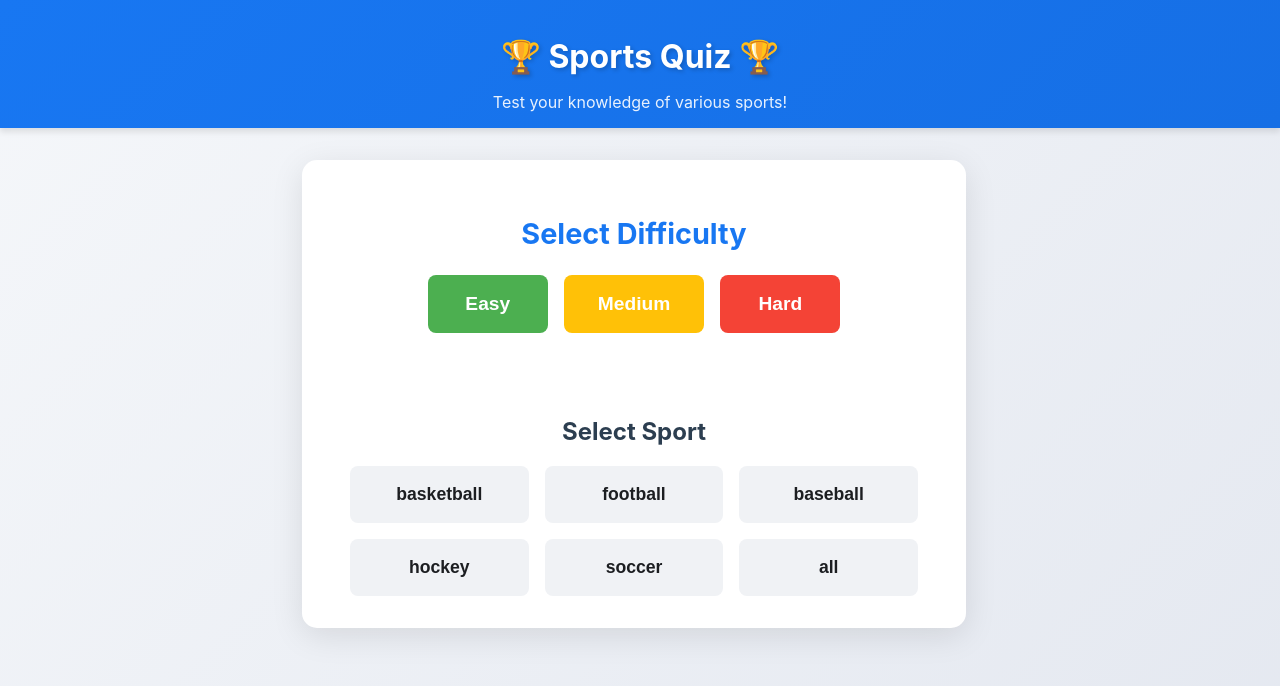
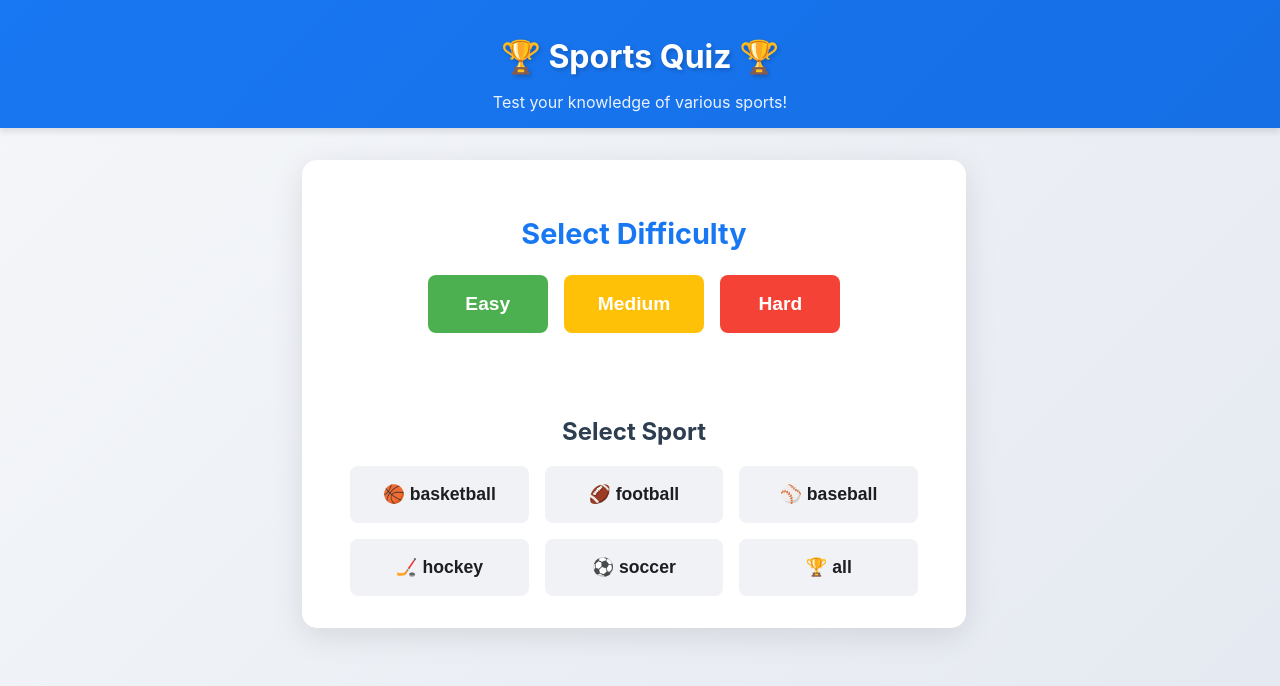
Before and after one commit to zrewt/curser-home, a React (Create React App) app: page / in a window 1280 px wide. Shown: the top 686 px of the page. Built offline with nearby package versions, Linux system fonts and the light colour scheme.

Commit message:
Initial commit

```diff
--- a/src/App.tsx
+++ b/src/App.tsx
@@ -152,7 +152,7 @@ function App() {
             <div className="sport-selection">
               <h2>Select Sport</h2>
               <div className="sport-buttons">
-                {['basketball', 'football', 'baseball', 'hockey', 'soccer', 'all'].map((s) => (
+                {['🏀 basketball', '🏈 football', '⚾ baseball', '🏒 hockey', '⚽ soccer', '🏆 all'].map((s) => (
                   <button key={s} className={`sport-button ${selectedSport === s ? 'selected' : ''}`} onClick={() => setSelectedSport(s as Sport)}>{s}</button>
                 ))}
               </div>
```
